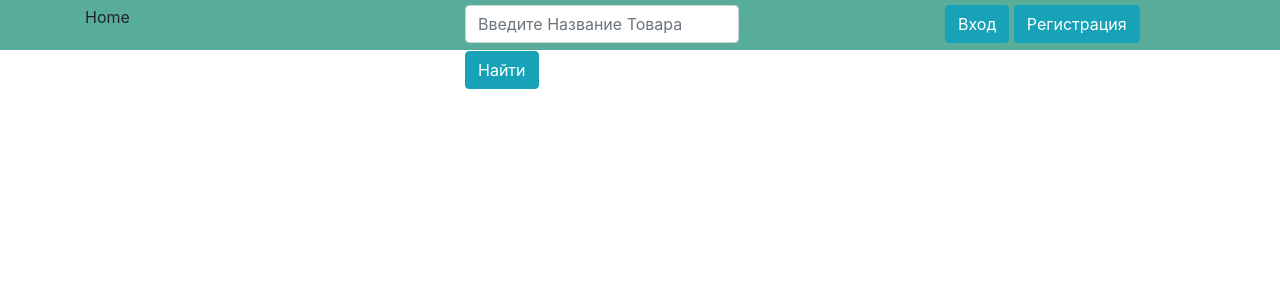
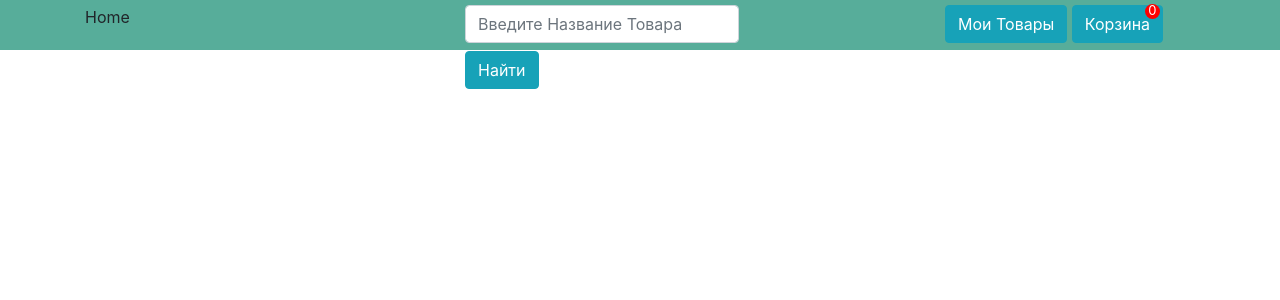
Before and after one commit to SinkJ1/online_shop, a React (Create React App) app in the folder frontend/learn/: page / in a window 1280 px wide. Shown: the top 300 px of the page. Built offline with nearby package versions, Linux system fonts and the light colour scheme; the HTML template or start-up script is replaced by a standard one.

Commit message:
add logged user buttons

```diff
--- a/frontend/learn/src/App.js
+++ b/frontend/learn/src/App.js
@@ -1,13 +1,8 @@
 import React from "react"
-import { useSelector } from "react-redux"
-import { Header } from "./elems/header/Header"
+import { Header } from "./components/header/Header"
 import 'bootstrap/dist/css/bootstrap.min.css';
 
 function App() {
-
-  const user = useSelector(state=> state.Autorization)
-
-  console.log(user)
 
   return (
     <>
--- a/frontend/learn/src/elems/header/Header.jsx
+++ b/frontend/learn/src/components/header/Header.jsx
@@ -1,11 +1,14 @@
 import React, { useState } from "react"
-
+import { useSelector } from "react-redux"
 import Container from 'react-bootstrap/Container'
 import Row from 'react-bootstrap/Row'
 import Col from 'react-bootstrap/Col'
 import Button from "react-bootstrap/esm/Button"
 import { Form } from 'react-bootstrap'
 import { AutorizeButtons } from "./buttons/AutorizeButtons"
+import { LoggedUserButton } from "./buttons/LoggedUserButton"
+
+const findButtonName = "Найти"
 
 const marginTop = "5px"
 
@@ -27,6 +30,7 @@ const findGroup = {
 export const Header = () => {
 
     const [text, setText] = useState()
+    const user = useSelector(state => state.autorization)
 
     return (
         <div style={headerStyle}>
@@ -37,7 +41,7 @@ export const Header = () => {
                     </Col>
                     <Col xs={{ order: 12 }}>
                         <div style={buttonGroup}>
-                            <AutorizeButtons/>
+                            {user.logged ? <LoggedUserButton /> : <AutorizeButtons />}
                         </div>
                     </Col>
                     <Col xs={{ order: 1 }}>
@@ -53,10 +57,9 @@ export const Header = () => {
                                             onChange={(e) => { setText(e.target.value) }}
                                         />
                                     </Col>
-
                                     <Col xs="auto">
                                         <Button className="mb-2" variant="info" onClick={() => console.log(text)}>
-                                            Найти
+                                            {findButtonName}
                                         </Button>
                                     </Col>
                                 </Form.Row>
--- /dev/null
+++ b/frontend/learn/src/components/header/buttons/LoggedUserButton.jsx
@@ -0,0 +1,41 @@
+import React from "react"
+import { Button } from "react-bootstrap"
+
+
+const myProductsNameButton = "Мои Товары"
+const baskedButtonName = "Корзина"
+
+const circleProductCountStyle = {
+    zIndex:10,
+    position:"absolute",
+    top:"4px",
+    marginLeft:"60px",
+    fontSize: "13px",
+    height:"15px",
+    width:"15px",
+    borderRadius: "50%",
+    backgroundColor:"red",
+}
+
+const textStyle = {
+    marginTop:"-3px",
+}
+
+const productCountInBasked = 0
+
+export const LoggedUserButton = () => {
+
+    return (
+        <>
+            <Button variant="info">{myProductsNameButton}</Button>{" "}
+            <Button variant="info">
+                {baskedButtonName}
+                <div style={circleProductCountStyle}>
+                    <div style={textStyle}>
+                        {productCountInBasked}
+                    </div>
+                </div>
+            </Button>
+        </>)
+
+}
--- a/frontend/learn/src/elems/header/modals/content/SignInContent.jsx
+++ b/frontend/learn/src/components/header/modals/content/SignInContent.jsx
@@ -5,6 +5,8 @@ import { signIn } from "../../../../store/reducers/user/UserReducer"
 
 
 const signInButtonName = "Войти"
+const passwordLable = "Password"
+const eMailLable = "Email address"
 
 export const SignInContent = (props) => {
 
@@ -38,13 +40,13 @@ export const SignInContent = (props) => {
         <>
             <Form>
                 <Form.Group controlId="formBasicEmail">
-                    <Form.Label>Email address</Form.Label>
+                    <Form.Label>{eMailLable}</Form.Label>
                     <Form.Control type="email" placeholder="Enter email" value={user.email} onChange={onEmailChange} />
                     <Form.Text className="text-muted">
-                </Form.Text>
+                    </Form.Text>
                 </Form.Group>
                 <Form.Group controlId="formBasicPassword">
-                    <Form.Label>Password</Form.Label>
+                    <Form.Label>{passwordLable}</Form.Label>
                     <Form.Control type="password" placeholder="Password" value={user.password} onChange={onPasswordChange} />
                 </Form.Group>
                 <Button variant="primary" type="submit" onClick={signInButtonHandler}>
--- a/frontend/learn/src/store/reducers/user/UserReducer.js
+++ b/frontend/learn/src/store/reducers/user/UserReducer.js
@@ -1,21 +1,22 @@
 const defaultUser = {
     name: "",
     email: "",
-    logged: false
+    logged: true
 }
 
 const SIGNIN = "signIn"
-const REGISTRATION = "registration"
 const LOGOUT = "logout"
 
-export const Autorization = (state = defaultUser, action) => {
+export const autorization = (state = defaultUser, action) => {
     switch (action.type) {
         case SIGNIN:
             return { ...state, name: action.payload.user.name, email: action.payload.user.email, logged: true }
-
+        case LOGOUT:
+            return { ...state, name: "", email: "", logged: false }
         default:
             return defaultUser
     }
 }
 
 export const signIn = (payload) => ({ type: SIGNIN, payload: payload })
+export const logOut = (payload) => ({ type: LOGOUT, payload: payload })
--- a/frontend/learn/src/store/store.js
+++ b/frontend/learn/src/store/store.js
@@ -1,8 +1,8 @@
 import { createStore, combineReducers } from "redux"
-import { Autorization } from "../store/reducers/user/UserReducer"
+import { autorization } from "../store/reducers/user/UserReducer"
 
 const rootReducer = combineReducers({
-    Autorization
+    autorization
 })
 
 export const store = createStore(rootReducer)
```
Also changed, not shown: frontend/learn/src/components/header/buttons/AutorizeButtons.jsx (renamed from frontend/learn/src/elems/header/buttons/AutorizeButtons.jsx), frontend/learn/src/components/header/modals/AutorizeModal.jsx (renamed from frontend/learn/src/elems/header/modals/AutorizeModal.jsx), frontend/learn/src/components/header/modals/content/RegistrationContent.jsx (renamed from frontend/learn/src/elems/header/modals/content/RegistrationContent.jsx), frontend/learn/src/components/product-card/ProductCard.jsx (renamed from frontend/learn/src/elems/product-card/ProductCard.jsx).
